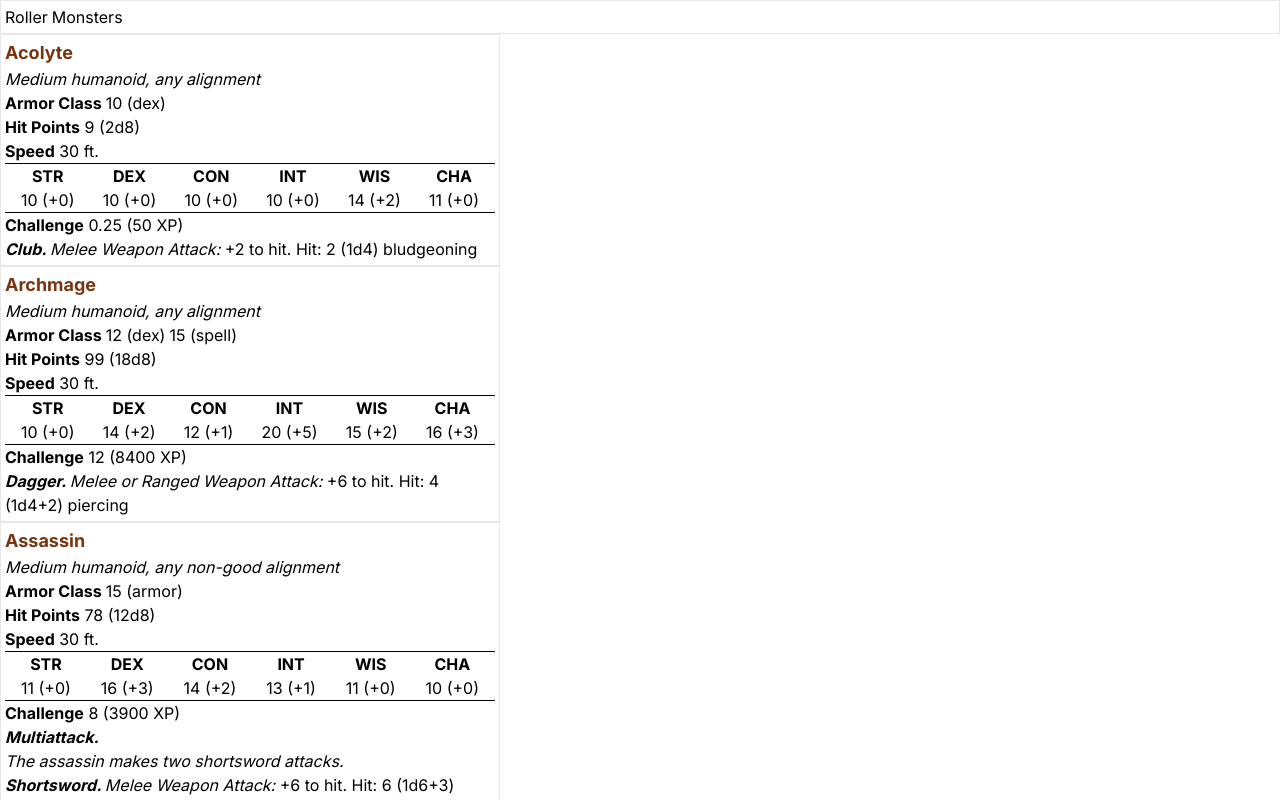
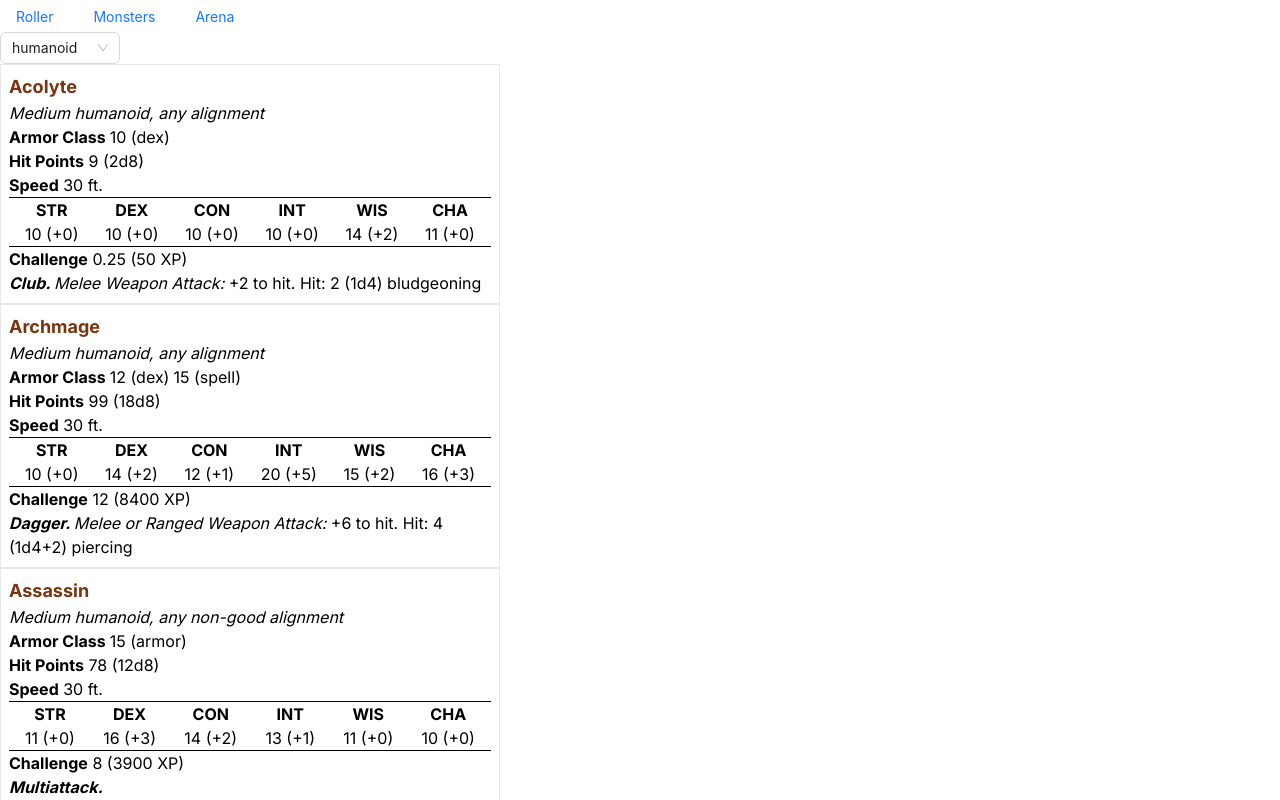
Before and after one commit to crianonim/dnd-next, a Next.js app: page /monster-list in a window 1280 px wide. Shown: the top 800 px of the page. Built offline with nearby package versions, Linux system fonts and the light colour scheme.

Commit message:
add components lib

```diff
--- a/package.json
+++ b/package.json
@@ -13,6 +13,7 @@
     "@types/node": "20.6.3",
     "@types/react": "18.2.22",
     "@types/react-dom": "18.2.7",
+    "antd": "^5.9.3",
     "autoprefixer": "10.4.16",
     "eslint": "8.49.0",
     "eslint-config-next": "13.5.2",
--- /dev/null
+++ b/src/app/arena/page.tsx
@@ -0,0 +1,5 @@
+import React from "react";
+
+export default function Arena() {
+  return <div>Arena</div>;
+}
--- a/src/app/components/monsterView.tsx
+++ b/src/app/components/monsterView.tsx
@@ -70,7 +70,7 @@ const showAction = (a: Action) => (
 
 export default function MonsterView({ monster }: MonsterViewProps) {
   return (
-    <div className="flex flex-col border p-1 w-[500px]">
+    <div className="flex flex-col border p-2 w-[500px]">
       <div className="font-bold text-lg text-amber-900">{monster.name}</div>
       <div className="italic">
         {monster.size} {monster.type}, {monster.alignment}
--- a/src/app/layout.tsx
+++ b/src/app/layout.tsx
@@ -1,3 +1,4 @@
+import { Button, Space } from "antd";
 import "./globals.css";
 import type { Metadata } from "next";
 import { Inter } from "next/font/google";
@@ -18,10 +19,17 @@ export default function RootLayout({
   return (
     <html lang="en">
       <body className={inter.className}>
-        <nav className="flex gap-1 p-1 border">
-          <Link href="/roller">Roller</Link>
-          <Link href="/monster-list">Monsters</Link>
-        </nav>
+        <Space>
+          <Button type="link">
+            <Link href="/roller">Roller</Link>
+          </Button>
+          <Button type="link">
+            <Link href="/monster-list">Monsters</Link>
+          </Button>
+          <Button type="link">
+            <Link href="/arena">Arena</Link>
+          </Button>
+        </Space>
         {children}
       </body>
     </html>
--- /dev/null
+++ b/src/app/monster-list/filter.tsx
@@ -0,0 +1,23 @@
+"use client";
+import { allMonsterTypes } from "@/game/monsters";
+import { Select, Space } from "antd";
+export type MonsterFilterProps = {
+  onChange: (value: string) => void;
+};
+export default function MonsterFilter({ onChange }: MonsterFilterProps) {
+  return (
+    <div>
+      <Space wrap>
+        <Select
+          defaultValue="humanoid"
+          style={{ width: 120 }}
+          onChange={onChange}
+          options={allMonsterTypes.map((type) => ({
+            value: type,
+            label: type,
+          }))}
+        />
+      </Space>
+    </div>
+  );
+}
--- a/src/app/monster-list/page.tsx
+++ b/src/app/monster-list/page.tsx
@@ -1,12 +1,17 @@
+"use client";
 import _ from "lodash";
-import { monsters } from "@/game/monsters";
+import { MonsterType, monsters } from "@/game/monsters";
 import MonsterView from "../components/monsterView";
+import MonsterFilter from "./filter";
+import { useState } from "react";
 export default function MonsterList() {
+  const [selectedType, setSelectedType] = useState("humanoid");
   return (
     <div>
+      <MonsterFilter onChange={(s: string) => setSelectedType(s)} />
       <div>
         {monsters
-          .filter((m) => m.type === "humanoid")
+          .filter((m) => m.type === selectedType)
           .map((m) => (
             <MonsterView key={m.name} monster={m} />
           ))}
--- a/src/game/monsters.ts
+++ b/src/game/monsters.ts
@@ -28,6 +28,9 @@ const monsterTypeSchema = z.union([
   z.literal("undead"),
   z.literal("swarm of Tiny beasts"),
 ]);
+export const allMonsterTypes = monsterTypeSchema.options.map((x) => x.value);
+
+export type MonsterType = z.infer<typeof monsterTypeSchema>;
 
 export const acSchema = z.array(
   z.object({
```
Also changed, not shown: 1 other file (tests, documents, lock files or other folders).
